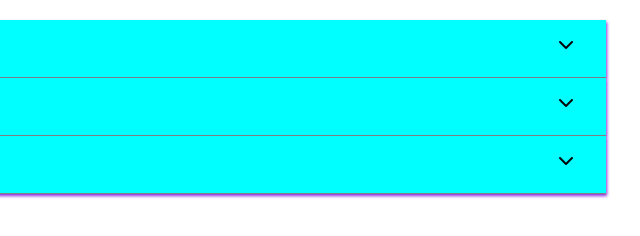
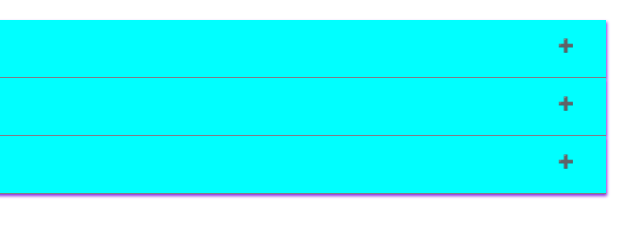
Before and after one commit to dipaksinha80/basic-components, a plain HTML site: page 101Accordion/index.html in a window 1280 px wide. Shown: the full height of the page, 524-1164 px from the left. Drawn offline with Linux system fonts and the light colour scheme.

Commit message:
unwanted things are removed and also required things are added

```diff
--- a/101Accordion/index.html
+++ b/101Accordion/index.html
@@ -25,7 +25,6 @@
         <div class="accordion-container">
           <div class="question-box">
             <p class="question">Lorem ipsum dolor sit amet.</p>
-            <i class="fa-solid fa-chevron-down"></i>
           </div>
           <div class="answer-box">
             <p class="answer">
@@ -52,7 +51,6 @@
         <div class="accordion-container">
           <div class="question-box">
             <p class="question">Lorem ipsum dolor sit amet.</p>
-            <i class="fa-solid fa-chevron-down"></i>
           </div>
           <div class="answer-box">
             <p class="answer">
@@ -70,7 +68,6 @@
         <div class="accordion-container">
           <div class="question-box">
             <p class="question">Lorem ipsum dolor sit amet.</p>
-            <i class="fa-solid fa-chevron-down"></i>
           </div>
           <div class="answer-box">
             <p class="answer">
--- a/101Accordion/style.css
+++ b/101Accordion/style.css
@@ -36,6 +36,7 @@
   border-bottom: 1px solid gray;
   transition: all 0.3s ease-in-out;
 }
+.active,
 .question-box:hover {
   background-color: rgb(8, 214, 214);
 }
@@ -50,6 +51,16 @@
   max-height: 0;
   transition: max-height 0.2s ease-in-out;
 }
-.answer-box .block {
-  display: block;
+
+/* to make toggle icon */
+.question-box:after {
+  content: "\02795"; /* Unicode character for "plus" sign (+) */
+  font-size: 13px;
+  color: #777;
+  float: right;
+  margin-left: 5px;
 }
+
+.active:after {
+  content: "\2796"; /* Unicode character for "minus" sign (-) */
+}
```
